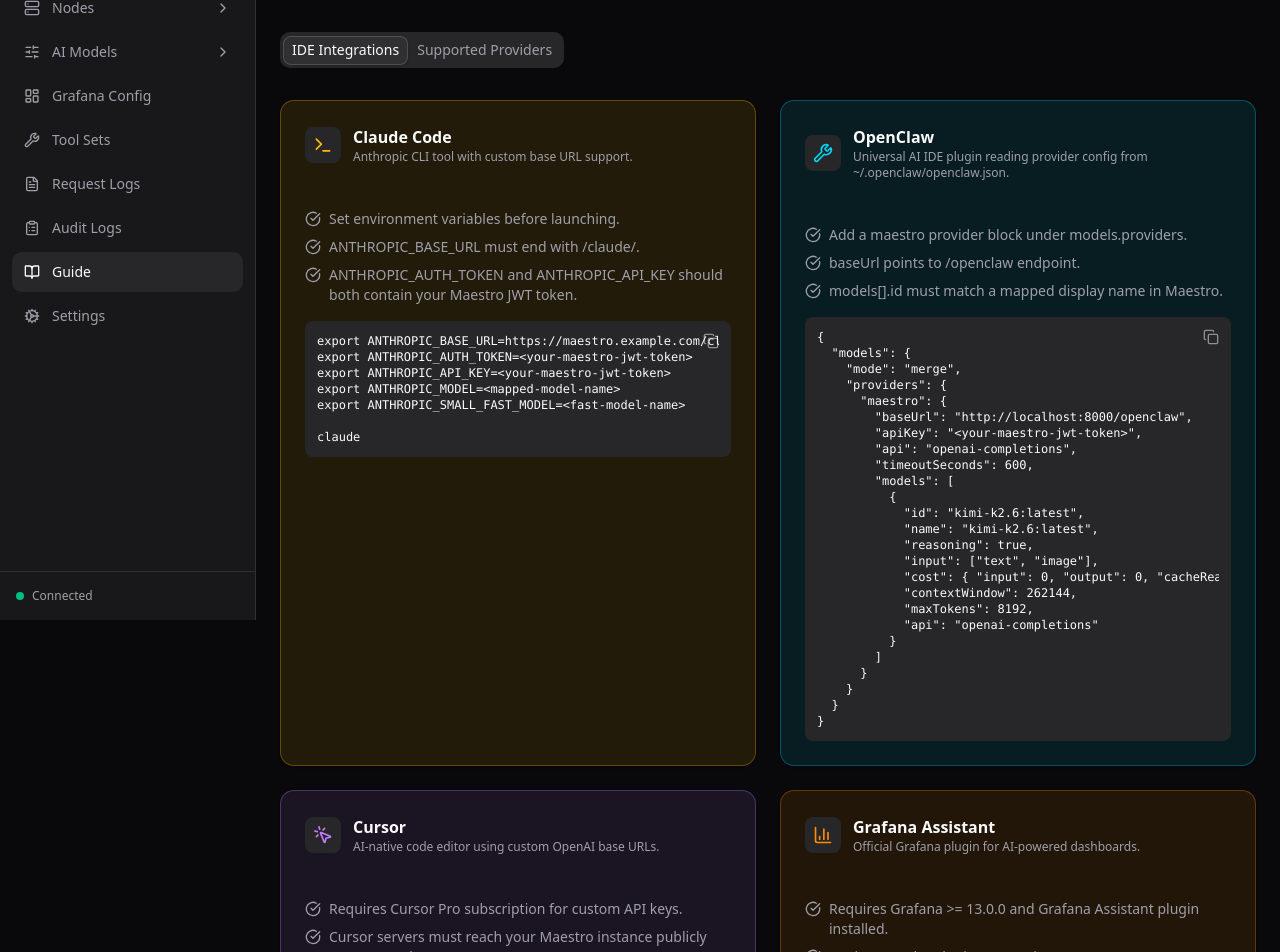
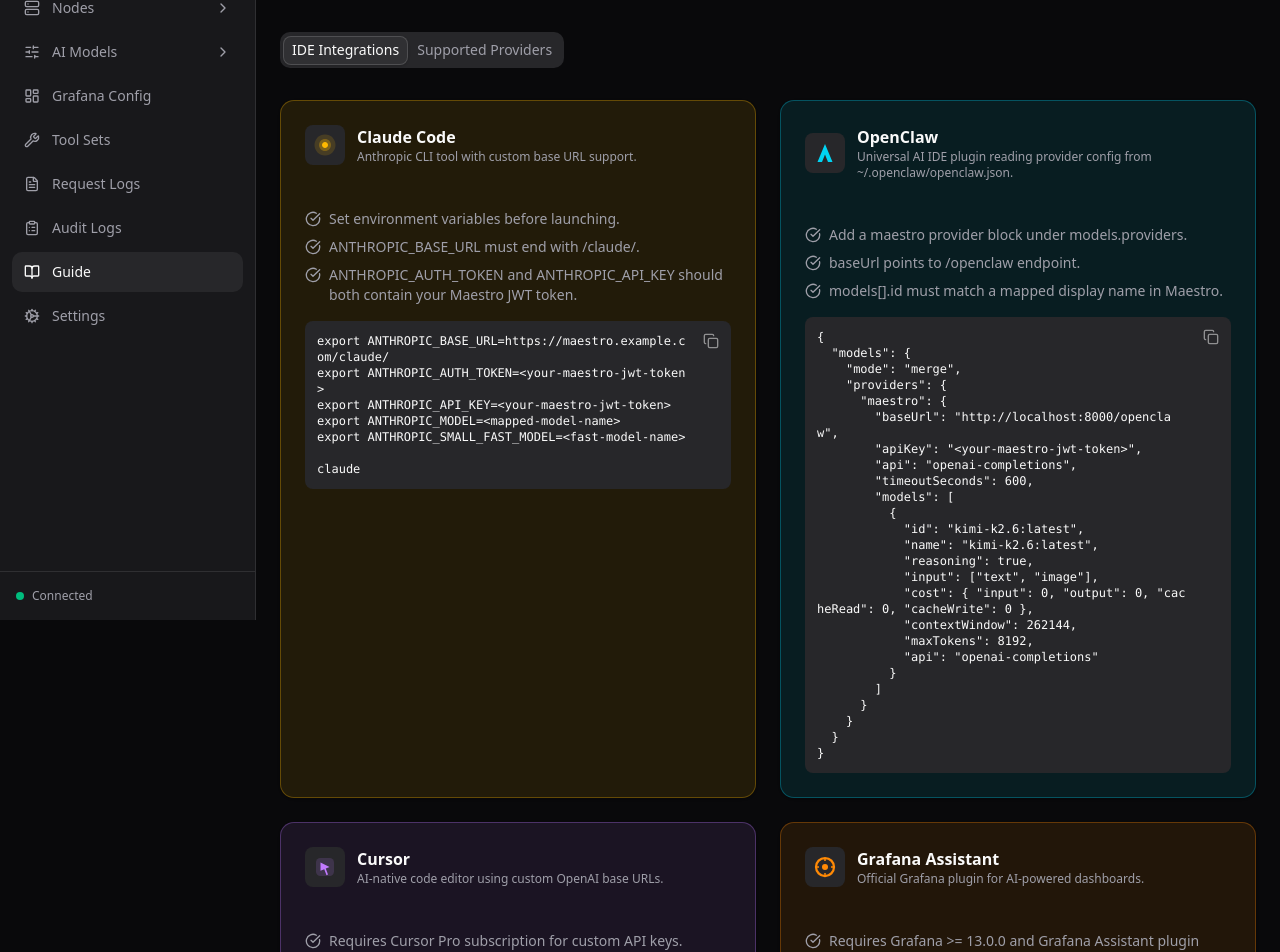
Before and after one commit to skymoonsun/model-maestro, a Next.js app in the folder frontend/: page /guide in a window 1280 px wide. Shown: the part 180-1132 px from the top of the page. Built offline with nearby package versions, Linux system fonts and the light colour scheme.

Commit message:
style(guide): full-width layout, wrap code blocks, custom SVG logos

```diff
--- a/frontend/src/app/guide/page.tsx
+++ b/frontend/src/app/guide/page.tsx
@@ -2,14 +2,6 @@
 
 import { useState } from 'react';
 import {
-    Terminal,
-    Wrench,
-    MousePointerClick,
-    BarChart3,
-    Server,
-    Zap,
-    Globe,
-    Cloud,
     Copy,
     CheckCircle,
     AlertTriangle,
@@ -20,6 +12,86 @@
 import { Badge } from '@/components/ui/badge';
 import { Button } from '@/components/ui/button';
 import { toast } from 'sonner';
+
+// ── SVG Logos ──────────────────────────────────────────────
+
+function ClaudeLogo({ className }: { className?: string }) {
+    return (
+        <svg viewBox="0 0 32 32" fill="none" className={className}>
+            <path d="M16 2C8.268 2 2 8.268 2 16s6.268 14 14 14 14-6.268 14-14S23.732 2 16 2z" fill="currentColor" opacity="0.15" />
+            <path d="M16 8c-4.418 0-8 3.582-8 8s3.582 8 8 8 8-3.582 8-8-3.582-8-8-8z" fill="currentColor" opacity="0.3" />
+            <path d="M16 12c-2.21 0-4 1.79-4 4s1.79 4 4 4 4-1.79 4-4-1.79-4-4-4z" fill="currentColor" />
+        </svg>
+    );
+}
+
+function OpenClawLogo({ className }: { className?: string }) {
+    return (
+        <svg viewBox="0 0 32 32" fill="none" className={className}>
+            <path d="M16 4L6 28h6l4-10 4 10h6L16 4z" fill="currentColor" />
+        </svg>
+    );
+}
+
+function CursorLogo({ className }: { className?: string }) {
+    return (
+        <svg viewBox="0 0 32 32" fill="none" className={className}>
+            <rect x="4" y="4" width="24" height="24" rx="6" fill="currentColor" opacity="0.15" />
+            <path d="M10 10l12 6-5 2 3 8-2 1-3-8-5 2V10z" fill="currentColor" />
+        </svg>
+    );
+}
+
+function GrafanaLogo({ className }: { className?: string }) {
+    return (
+        <svg viewBox="0 0 32 32" fill="none" className={className}>
+            <circle cx="16" cy="16" r="12" stroke="currentColor" strokeWidth="3" fill="none" />
+            <circle cx="16" cy="16" r="4" fill="currentColor" />
+            <path d="M16 4v4M16 24v4M4 16h4M24 16h4" stroke="currentColor" strokeWidth="2" />
+        </svg>
+    );
+}
+
+function OllamaLogo({ className }: { className?: string }) {
+    return (
+        <svg viewBox="0 0 32 32" fill="none" className={className}>
+            <ellipse cx="16" cy="20" rx="10" ry="8" fill="currentColor" opacity="0.2" />
+            <circle cx="16" cy="13" r="6" fill="currentColor" opacity="0.5" />
+            <path d="M12 7L10 3M20 7L22 3" stroke="currentColor" strokeWidth="2" strokeLinecap="round" />
+            <circle cx="14" cy="12" r="1" fill="white" />
+            <circle cx="18" cy="12" r="1" fill="white" />
+        </svg>
+    );
+}
+
+function VllmLogo({ className }: { className?: string }) {
+    return (
+        <svg viewBox="0 0 32 32" fill="none" className={className}>
+            <path d="M16 4L8 28h4l4-12 4 12h4L16 4z" fill="currentColor" />
+        </svg>
+    );
+}
+
+function AntigravityLogo({ className }: { className?: string }) {
+    return (
+        <svg viewBox="0 0 32 32" fill="none" className={className}>
+            <circle cx="16" cy="16" r="12" fill="currentColor" opacity="0.15" />
+            <path d="M16 22V10M12 14l4-4 4 4" stroke="currentColor" strokeWidth="2.5" strokeLinecap="round" strokeLinejoin="round" />
+        </svg>
+    );
+}
+
+function BedrockLogo({ className }: { className?: string }) {
+    return (
+        <svg viewBox="0 0 32 32" fill="none" className={className}>
+            <rect x="4" y="10" width="24" height="12" rx="2" fill="currentColor" opacity="0.2" />
+            <rect x="8" y="8" width="16" height="16" rx="2" fill="currentColor" />
+            <text x="16" y="20" textAnchor="middle" fill="white" fontSize="10" fontWeight="bold" fontFamily="sans-serif">B</text>
+        </svg>
+    );
+}
+
+// ── Shared UI ────────────────────────────────────────────────
 
 function CopyButton({ text }: { text: string }) {
     const [copied, setCopied] = useState(false);
@@ -44,22 +116,24 @@
     );
 }
 
-function CodeBlock({ code, lang = 'bash' }: { code: string; lang?: string }) {
+function CodeBlock({ code }: { code: string }) {
     return (
         <div className="relative rounded-md bg-muted p-3 mt-3">
             <CopyButton text={code} />
-            <pre className="text-xs font-mono text-foreground overflow-x-auto pr-8">
+            <pre className="text-xs font-mono text-foreground whitespace-pre-wrap break-all pr-8">
                 <code>{code}</code>
             </pre>
         </div>
     );
 }
 
+// ── Data ─────────────────────────────────────────────────────
+
 const ideIntegrations = [
     {
         id: 'claude-code',
         name: 'Claude Code',
-        icon: Terminal,
+        logo: ClaudeLogo,
         color: 'text-amber-400',
         bg: 'bg-amber-400/10 border-amber-400/30',
         description: 'Anthropic CLI tool with custom base URL support.',
@@ -79,7 +153,7 @@
     {
         id: 'openclaw',
         name: 'OpenClaw',
-        icon: Wrench,
+        logo: OpenClawLogo,
         color: 'text-cyan-400',
         bg: 'bg-cyan-400/10 border-cyan-400/30',
         description: 'Universal AI IDE plugin reading provider config from ~/.openclaw/openclaw.json.',
@@ -117,7 +191,7 @@
     {
         id: 'cursor',
         name: 'Cursor',
-        icon: MousePointerClick,
+        logo: CursorLogo,
         color: 'text-purple-400',
         bg: 'bg-purple-400/10 border-purple-400/30',
         description: 'AI-native code editor using custom OpenAI base URLs.',
@@ -133,7 +207,7 @@
     {
         id: 'grafana',
         name: 'Grafana Assistant',
-        icon: BarChart3,
+        logo: GrafanaLogo,
         color: 'text-orange-400',
         bg: 'bg-orange-400/10 border-orange-400/30',
         description: 'Official Grafana plugin for AI-powered dashboards.',
@@ -153,7 +227,7 @@
     {
         id: 'ollama',
         name: 'Ollama',
-        icon: Server,
+        logo: OllamaLogo,
         color: 'text-blue-400',
         bg: 'bg-blue-400/10 border-blue-400/30',
         type: 'ollama',
@@ -163,7 +237,7 @@
     {
         id: 'vllm',
         name: 'vLLM',
-        icon: Zap,
+        logo: VllmLogo,
         color: 'text-purple-400',
         bg: 'bg-purple-400/10 border-purple-400/30',
         type: 'vllm',
@@ -173,7 +247,7 @@
     {
         id: 'antigravity',
         name: 'Antigravity',
-        icon: Globe,
+        logo: AntigravityLogo,
         color: 'text-green-400',
         bg: 'bg-green-400/10 border-green-400/30',
         type: 'antigravity',
@@ -183,7 +257,7 @@
     {
         id: 'bedrock',
         name: 'AWS Bedrock',
-        icon: Cloud,
+        logo: BedrockLogo,
         color: 'text-orange-400',
         bg: 'bg-orange-400/10 border-orange-400/30',
         type: 'bedrock',
@@ -192,9 +266,11 @@
     },
 ];
 
+// ── Page ─────────────────────────────────────────────────────
+
 export default function GuidePage() {
     return (
-        <div className="max-w-5xl mx-auto">
+        <div className="w-full">
             <div className="mb-8">
                 <h1 className="text-3xl font-bold tracking-tight">Integration Guide</h1>
                 <p className="text-muted-foreground mt-2 max-w-2xl">
@@ -215,7 +291,7 @@
                                 <CardHeader className="pb-3">
                                     <div className="flex items-center gap-3">
                                         <div className={`p-2 rounded-md bg-muted ${ide.color}`}>
-                                            <ide.icon className="h-5 w-5" />
+                                            <ide.logo className="h-6 w-6" />
                                         </div>
                                         <div>
                                             <CardTitle className="text-base">{ide.name}</CardTitle>
@@ -253,7 +329,7 @@
                                     <div className="flex items-center justify-between">
                                         <div className="flex items-center gap-3">
                                             <div className={`p-2 rounded-md bg-muted ${provider.color}`}>
-                                                <provider.icon className="h-5 w-5" />
+                                                <provider.logo className="h-6 w-6" />
                                             </div>
                                             <div>
                                                 <CardTitle className="text-base">{provider.name}</CardTitle>
```
